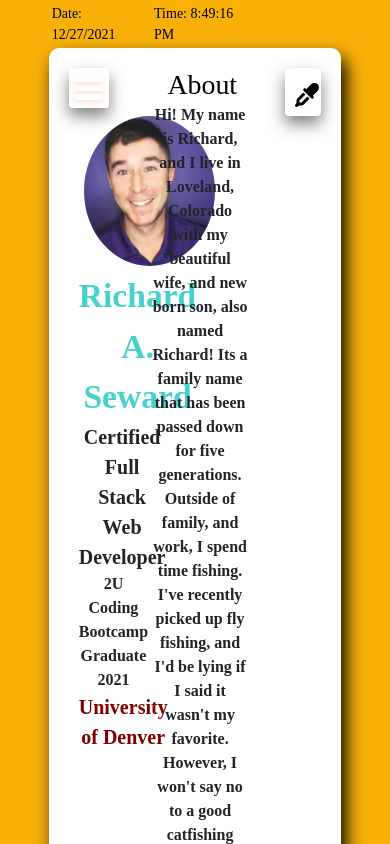
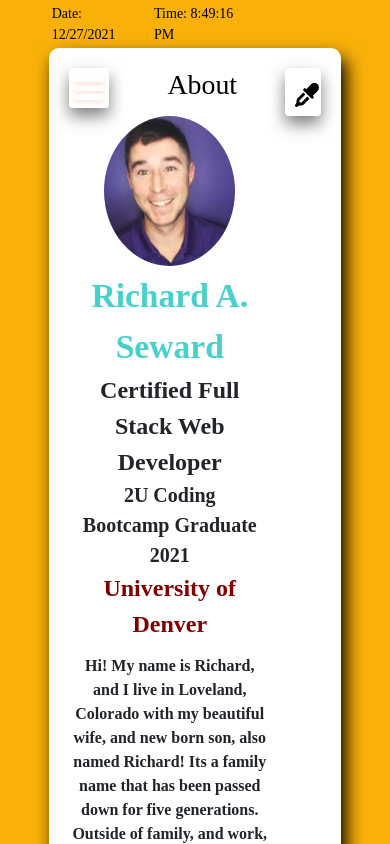
Before and after one commit to raseward14/Responsive-Portfolio, a React (Create React App) app in the folder client/: page /about in a window 390 px wide. Shown: the top 844 px of the page. Built offline with nearby package versions, Linux system fonts and the light colour scheme; a web font is replaced by a local one.

Commit message:
about is responsive

```diff
--- a/client/src/components/Bio/style.css
+++ b/client/src/components/Bio/style.css
@@ -22,20 +22,20 @@
 }
 
 .subheading1 {
-    font-size: 1.25em;
+    font-size: 1.5em;
     font-weight: bold;
     display: inline-block;
 }
 
 .subheading2 {
-    font-size: 1.25em;
+    font-size: 1.5em;
     color: maroon;
     display: inline-block;
 
 }
 
 .subheading3 {
-    font-size: 1em;
+    font-size: 1.25em;
     display: inline-block;
 
 }
@@ -51,6 +51,17 @@
     text-align: center;
 }
 
+@media (max-width: 950px) {
+    .image-container {
+        float: none;
+        width: 100%;
+    }
+    #bio {
+        width: 100%;
+        float: left;
+        text-align: center;
+    }
+}
 
 @media (max-width: 415px) {
     .my-headshot {
```
